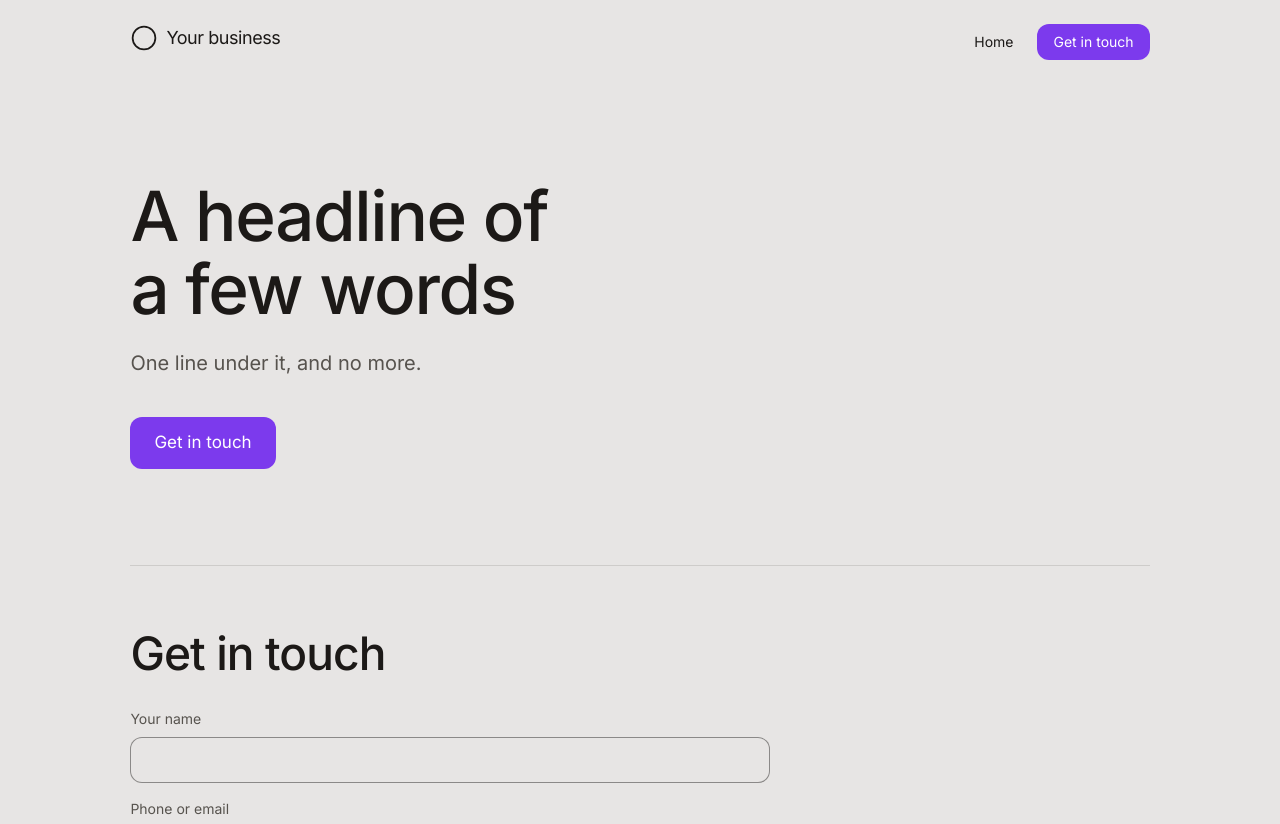
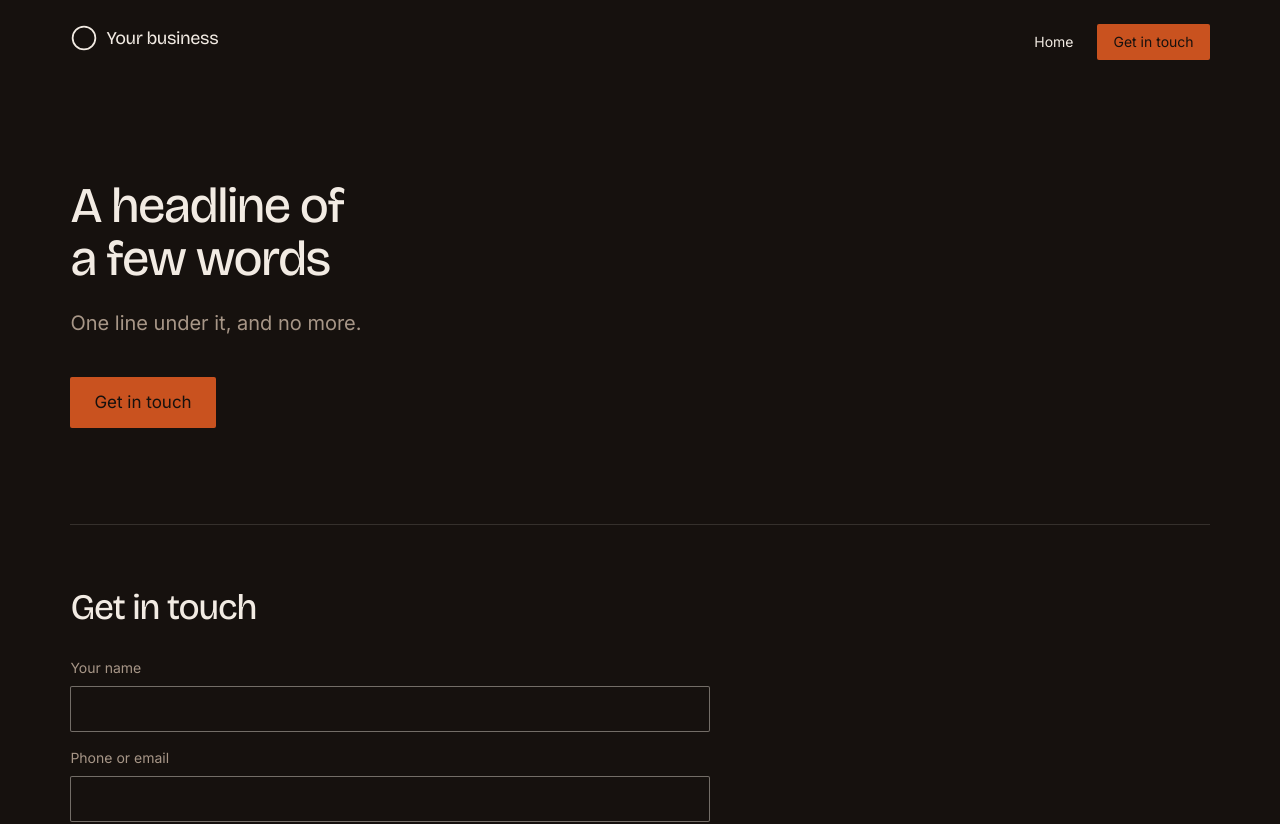
Before and after one commit to ThanhNV121097/project-ab6d585e, a React (Vite) app in the folder code/frontend/: page / in a window 1280 px wide. Shown: the top 824 px of the page. Built offline with nearby package versions, Linux system fonts and the light colour scheme.

Commit message:
design: theme tokens — Fired in Thái Tân palette, faces and scale

```diff
--- a/code/frontend/src/theme.css
+++ b/code/frontend/src/theme.css
@@ -1,60 +1,47 @@
-/* The design's tokens. Every colour, face and shape on the site is one of
-   these, so the owner changes the whole site by changing a value here — in
-   the Studio, without a rebuild. Components never carry a raw colour.
+/* Gốm Chu Đậu — "Fired in Thái Tân", the direction the owner chose.
+   Every colour, face and shape on the site is one of these, so the owner
+   changes the whole site by changing a value here.
 
-   THE PALETTE BELOW IS A PLACEHOLDER AND CI REFUSES IT. Every value still
-   marked UNSET has to be replaced with this business's own — in the light
-   block here and in the two dark blocks at the foot of the file — and the
-   UNSET marker removed with it.
+   ONE MODE. This palette is a dark one — a kiln-dark ground so the glazes in
+   the photographs are the only colour on the screen — and it is the site's
+   only mode. There is no [data-theme] block, no prefers-color-scheme branch
+   and no switch in the header. */
+:root {
+  --ground: #16110E;
+  --surface: #221A15;
+  --ink: #F2EBE3;
+  --ink-soft: #A79687;
+  --accent: #C9521F;
+  --accent-ink: #16110E;
+  --line: rgba(242, 235, 227, 0.14);
+  /* The edge of a form field: 3:1 against --ground, so an input is findable
+     on a near-black page where --line is deliberately almost invisible. */
+  --field-line: rgba(242, 235, 227, 0.42);
+  color-scheme: dark;
 
-   It used to ship a finished cream-and-clay palette, and that is exactly why
-   it has to go. Three designs in a row — a golf club, a coffee roastery and
-   an audio shop — came back with it: one of them byte for byte, the other two
-   within a few per cent. A default good enough to ship is the strongest
-   anchor there is, because changing it is risk with no reward. Nothing was
-   wrong with those colours except that nobody chose them. */
-:root {
-  --ground: #E7E5E4; /* UNSET */
-  --surface: #FFFFFF; /* UNSET */
-  --ink: #1C1917; /* UNSET */
-  --ink-soft: #57534E; /* UNSET */
-  --accent: #7C3AED; /* UNSET */
-  --accent-ink: #FFFFFF; /* UNSET */
-  --line: rgba(28, 25, 23, 0.12); /* UNSET */
-  /* The edge of a form field, which is NOT --line. --line is a hairline
-     between sections and is meant to be nearly invisible; an input has to be
-     findable. One run set --line to #2A2B30 on a #0B0B0C ground — correct
-     for a divider — and every field on the site came out at 1.39:1 against
-     the page, ten defects the walk reported as field-edge. Give this one at
-     least 3:1 against --ground. */
-  --field-line: rgba(28, 25, 23, 0.45); /* UNSET */
-  /* One mode. A site has the palette its chosen direction settled on and no
-     other: a second mode is a second design, and the ground nobody chose is
-     the ground nobody checks. color-scheme tells the browser which it is, so
-     form controls, scrollbars and the page's own background match. Set it to
-     dark when this palette is a dark one. */
-  color-scheme: light;
+  /* Bricolage Grotesque is this direction's one unlock from the house style's
+     clean-sans default: a grotesk with a drawn, slightly irregular hand,
+     because the pieces are thrown by one person and Inter says nothing about
+     a hand. Body text is Inter, which it is distinct from at every size. */
+  --font-display: "Bricolage Grotesque";
+  --font-body: "Inter";
+  --weight-display: 450;
+  --tracking-display: -0.03em;
+  /* 56 / 40 at 1440, not the 76 / 52 ceiling: the first screen has to carry
+     the studio, three pieces, their prices and a phone number. */
+  --size-h1: clamp(2.25rem, 3.9vw, 3.5rem);
+  --size-h2: clamp(1.75rem, 2.8vw, 2.5rem);
+  /* A price is the most read word on this site, so it has a size of its own:
+     28px at 1440, tabular wherever it is drawn. */
+  --size-price: clamp(1.25rem, 1.95vw, 1.75rem);
+  /* A label: 11px small-caps at 0.18em. */
+  --size-label: 0.6875rem;
+  --tracking-label: 0.18em;
 
-  /* House style: one clean sans, headings confident but not heavy — an h1
-     at most 76px and an h2 at most 52px at 1440px. Inter is the fallback a
-     design falls back TO, not the one it falls into by saying nothing: name
-     the face this business uses, even when the answer is Inter. */
-  --font-display: "Inter"; /* UNSET */
-  --font-body: "Inter"; /* UNSET */
-  --weight-display: 500;
-  --tracking-display: -0.02em;
-  /* The scale a landing page wants, which is not the scale a shop wants.
-     Choose both for what this site has to fit; 76px / 52px is the ceiling,
-     not the target. */
-  --size-h1: clamp(2.5rem, 5.4vw, 4.75rem); /* UNSET */
-  --size-h2: clamp(2rem, 3.6vw, 3.25rem); /* UNSET */
-
-  --radius: 12px;
-  --radius-sm: 6px;
+  --radius: 2px;
+  --radius-sm: 2px;
   --radius-pill: 999px;
 
-  /* Spacing, shadow and motion: one scale each, so a story can always name a
-     value. A category the design does not use stays defined and unused. */
   --space-1: 4px;
   --space-2: 8px;
   --space-3: 12px;
@@ -63,31 +50,68 @@
   --space-8: 32px;
   --space-12: 48px;
   --space-16: 64px;
-  --shadow-sm: 0 1px 2px rgba(27, 25, 23, 0.06);
-  --shadow-md: 0 8px 24px -12px rgba(27, 25, 23, 0.25);
-  --duration-fast: 120ms;
-  --duration-base: 220ms;
-  --ease-out: cubic-bezier(0.2, 0.7, 0.2, 1);
+  /* A dark page carries no soft drop shadow: depth here is the hairline and
+     the lit tile. The two kept are the ones the scaffold's own controls use. */
+  --shadow-sm: 0 1px 2px rgba(0, 0, 0, 0.5);
+  --shadow-md: 0 16px 40px -20px rgba(0, 0, 0, 0.8);
+  --duration-fast: 140ms;
+  --duration-base: 600ms;
+  --ease-out: cubic-bezier(0.22, 0.75, 0.2, 1);
 
-  --page: 1160px;
+  --page: 1280px;
   --gutter: clamp(20px, 5.5vw, 72px);
-  --header-h: 64px;
-  /* What a page keeps clear at its foot below 1024px while ContactDock
-     floats there: the 56px buttons, their 16px offset and a margin. */
+  --header-h: 72px;
   --dock-space: calc(88px + env(safe-area-inset-bottom, 0px));
-  /* The tile behind a product picture (ProductImage). Light in both modes:
-     the tools cut products out of a white studio backdrop, and a white or
-     silver product cut out onto a dark ground loses its shading. */
-  --product-ground: #F2F2F4;
-  /* Words drawn ON that tile — a <Picture> block's caption where a product
-     has no photograph yet. The tile is light in both modes, so --ink-soft
-     (light on a dark site) was invisible there. */
-  --product-ground-ink: #57534E;
+  /* The tile a cut-out piece stands on. Warm and light against the kiln-dark
+     page: the pieces are the light in this design, and a celadon bowl cut out
+     straight onto #16110E loses its glaze. */
+  --product-ground: #EFE7DD;
+  --product-ground-ink: #6B5B4D;
 
-  /* The ground and the ink of a <Picture> block standing where a photograph
-     is not there yet. The site's own surface by default; <ProductImage>
-     re-points them at its light tile, because a block painted --surface
-     inside a lit tile was a dark hole in the grid. */
   --picture-ground: var(--surface);
   --picture-ink: var(--ink-soft);
 }
+
+/* Headings weigh what this design says they weigh: Tailwind's preflight sets
+   every heading to font-weight: inherit. */
+h1, h2, h3, h4 {
+  font-family: var(--font-display), system-ui, sans-serif;
+  font-weight: var(--weight-display);
+  letter-spacing: var(--tracking-display);
+  line-height: 1.05;
+}
+
+/* Numbers line up: every price, size and table figure. */
+.tabular {
+  font-variant-numeric: tabular-nums;
+  font-feature-settings: "tnum" 1;
+}
+
+/* A section label: 11px, small-caps, letterspaced, with the accent rule under
+   it. The rule is one of the three places the accent is allowed. */
+.label {
+  font-size: var(--size-label);
+  letter-spacing: var(--tracking-label);
+  text-transform: uppercase;
+}
+
+/* The load moment and the section reveals, in CSS so they cost nothing.
+   Motion is off entirely under prefers-reduced-motion. */
+@keyframes rise {
+  from { opacity: 0; transform: translateY(16px); }
+  to { opacity: 1; transform: none; }
+}
+
+.rise {
+  animation: rise var(--duration-base) var(--ease-out) both;
+}
+
+@media (prefers-reduced-motion: reduce) {
+  .rise {
+    animation: none;
+  }
+  *, *::before, *::after {
+    animation-duration: 0.01ms !important;
+    transition-duration: 0.01ms !important;
+  }
+}
```
